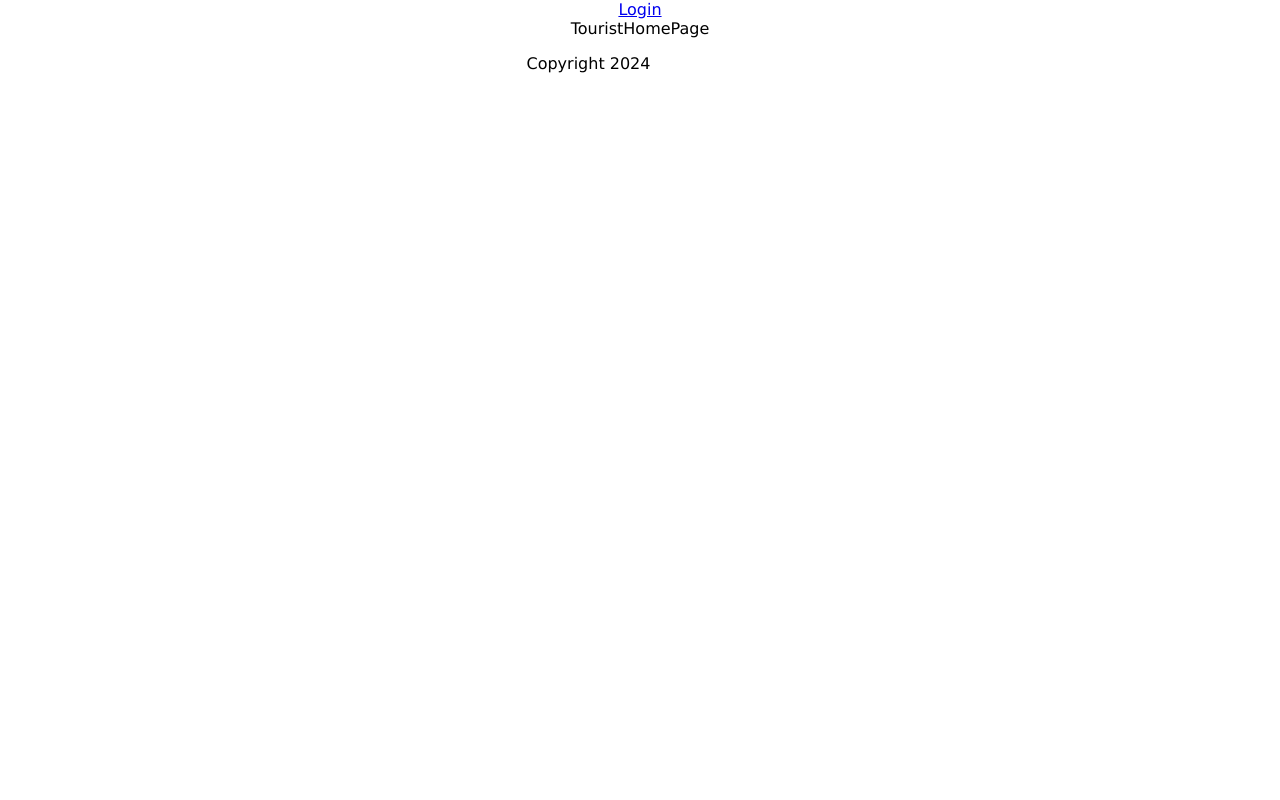
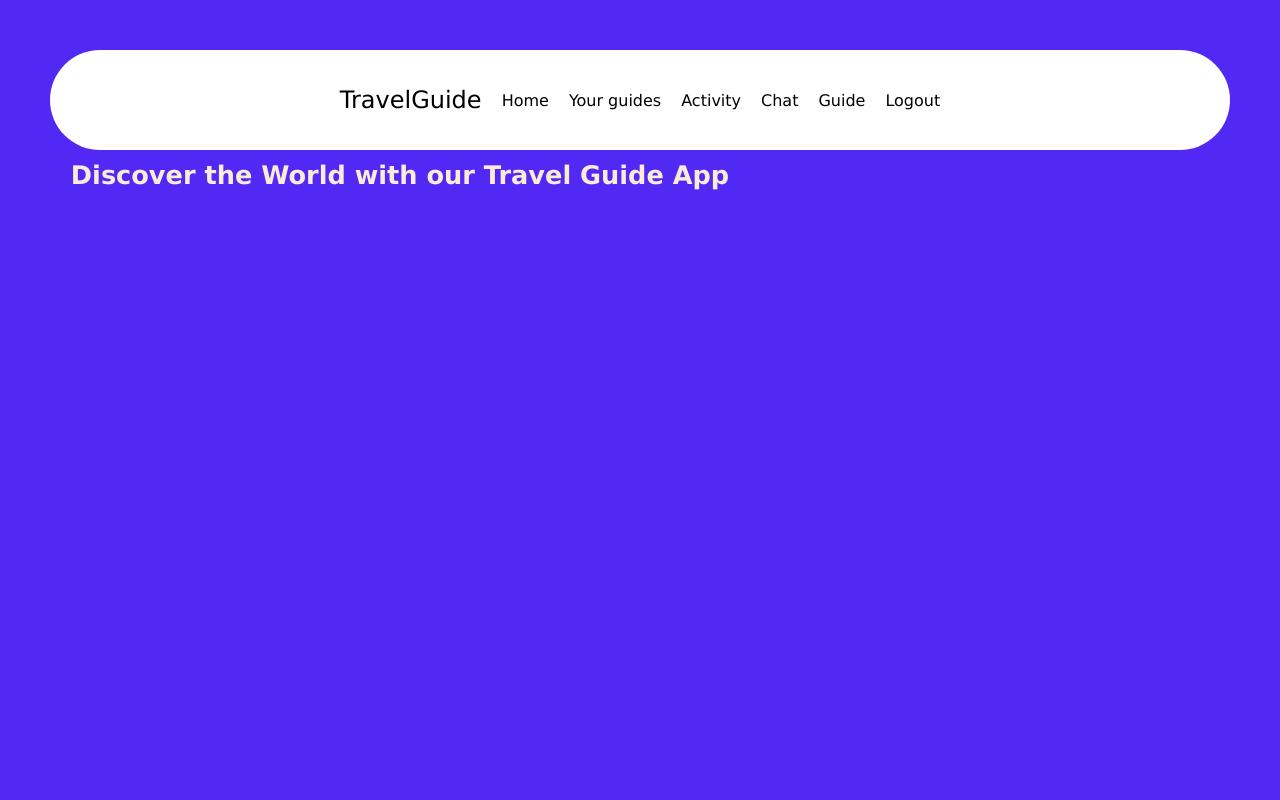
Before and after one commit to jgooday48/Lap4-Project-Client, a React (Vite) app: page /touristhomepage in a window 1280 px wide. Shown: the top 800 px of the page. Built offline with nearby package versions, Linux system fonts and the light colour scheme.

Commit message:
PageWrapper update/css update

```diff
--- a/src/App.css
+++ b/src/App.css
@@ -53,9 +53,9 @@
 
 }
 
-.active{
+/* .active{
   background-color: #3d94ff;
-}
+} */
 
 .btn {
   background-color: #3d94ff;
@@ -96,3 +96,39 @@
   width:300px;
   padding:10px;
 }
+
+#tourist-navbar {
+  background-color: white;
+}
+
+.touristWrapper {
+  background-color: #5228F5;
+  padding: 50px;
+  /* margin-top: 10px; */
+  height: 60px;
+}
+
+.tourist-header {
+  background-color: white;
+  height: 100%;
+  padding: 20px;
+  border-radius: 50px;
+  display: flex;
+  justify-content: center;
+  align-items: center;
+}
+
+.brand {
+  font-size: 1.5em;
+  margin-right: 20px;
+}
+
+.links {
+  display: flex;
+  gap: 20px;
+}
+
+.links a {
+  text-decoration: none;
+  color: #000;
+}
--- a/src/components/PageWrapper/index.jsx
+++ b/src/components/PageWrapper/index.jsx
@@ -1,13 +1,22 @@
-import { React, useState } from 'react'
+import React, { useState } from 'react';
 import { NavLink, Outlet } from 'react-router-dom';
 
 const PageWrapper = () => {
+  const [guide, setGuide] = useState(false);
+  const [tourist, setTourist] = useState(true);
+  const [welcome, setWelcome] = useState(false);
 
-  const [ guide, setGuide ] = useState(false)
-  const [ tourist, setTourist] = useState(false)
-  const [ welcome, setWelcome ] = useState(true)
+  // const handleTouristLogin = () => {
+  //   setTourist(true);
+  //   setWelcome(false);
+  //   setGuide(false);
+  // };
 
-  // Need to implement ffunctionality when backendd is completed
+  // const handleGuideLogin = () => {
+  //   setGuide(true);
+  //   setWelcome(false);
+  //   setTourist(false);
+  // };
 
   return (
     <>
@@ -21,22 +30,54 @@ const PageWrapper = () => {
             </nav>
           </header>
 
-    <Outlet/>
-      </div>)}
+          <Outlet />
+        </div>
+      )}
 
       {tourist && (
+        <>
         <div className='touristWrapper'>
+            <header className='tourist-header'>
+            <span className='brand'>TravelGuide</span>
+              <nav id="tourist-navbar">
+                <section className='links'>
+                  <NavLink to="/touristhomepage">Home</NavLink>
+                  <NavLink to="/touristguidepage">Your guides</NavLink>
+                  <NavLink to="/activity">Activity</NavLink>
+                  <NavLink to="/chat">Chat</NavLink>
+                  <NavLink to="/guide">Guide</NavLink>
+                  <NavLink to="/logout">Logout</NavLink>
+                </section>
+              </nav>
+            </header>
+          </div>
+          <Outlet />
+        </>
+      )}
+
+  {/* {tourist && (
+        <>
+          <div className='touristWrapper'>
+            <div id="tourist-header">
               <header>
                 <nav>
                   <section className='links'>
                     <NavLink to="/touristhomepage">Home</NavLink>
                     <NavLink to="/touristguidepage">Your guides</NavLink>
+                    <NavLink to="/activity">Activity</NavLink>
+                    <NavLink to="/chat">Chat</NavLink>
+                    <NavLink to="/guide">Guide</NavLink>
+                    <NavLink to="/logout">Logout</NavLink>
                   </section>
                 </nav>
               </header>
+            </div>
 
-    <Outlet/>
-    </div>)}
+            <Outlet />
+          </div>
+        </>
+      )} */}
+
 
       {guide && (
         <div className='touristWrapper'>
@@ -49,16 +90,15 @@ const PageWrapper = () => {
             </nav>
           </header>
 
-    <Outlet/>
+          <Outlet />
         </div>
       )}
 
-    <footer id = "footer">
+      <footer id="footer">
         <p> Copyright 2024 </p>
-
       </footer>
     </>
-  )
-}
+  );
+};
 
-export default PageWrapper
+export default PageWrapper;
--- /dev/null
+++ b/src/pages/TouristHomePage/index.css
@@ -0,0 +1,23 @@
+#topContainer {
+    background-color: #5228f5;
+    height: 100vh;
+  }
+
+  #headerContainer {
+    background-color: #5228f5;
+
+  }
+
+  #centeredContainer {
+    background-color: #5228f5;
+
+    text-align: center;
+    padding: 20px;
+
+  }
+
+  h1{
+    max-width: 800px;
+    font-size: 1.6em;
+    color: antiquewhite;
+  }
--- a/src/pages/TouristHomePage/index.jsx
+++ b/src/pages/TouristHomePage/index.jsx
@@ -1,9 +1,17 @@
-import React from 'react'
+import React from 'react';
+import './index.css';
 
 const TouristHomePage = () => {
   return (
-    <div>TouristHomePage</div>
-  )
-}
+    <div id="topContainer">
+      <div id="headerContainer">
 
-export default TouristHomePage
+          <h1 >Discover the World with our Travel Guide App</h1>
+
+      </div>
+
+    </div>
+  );
+};
+
+export default TouristHomePage;
```
Also changed, not shown: src/App.jsx (+11 -13 lines). Lines whose indentation alone changed are shown as unchanged.
